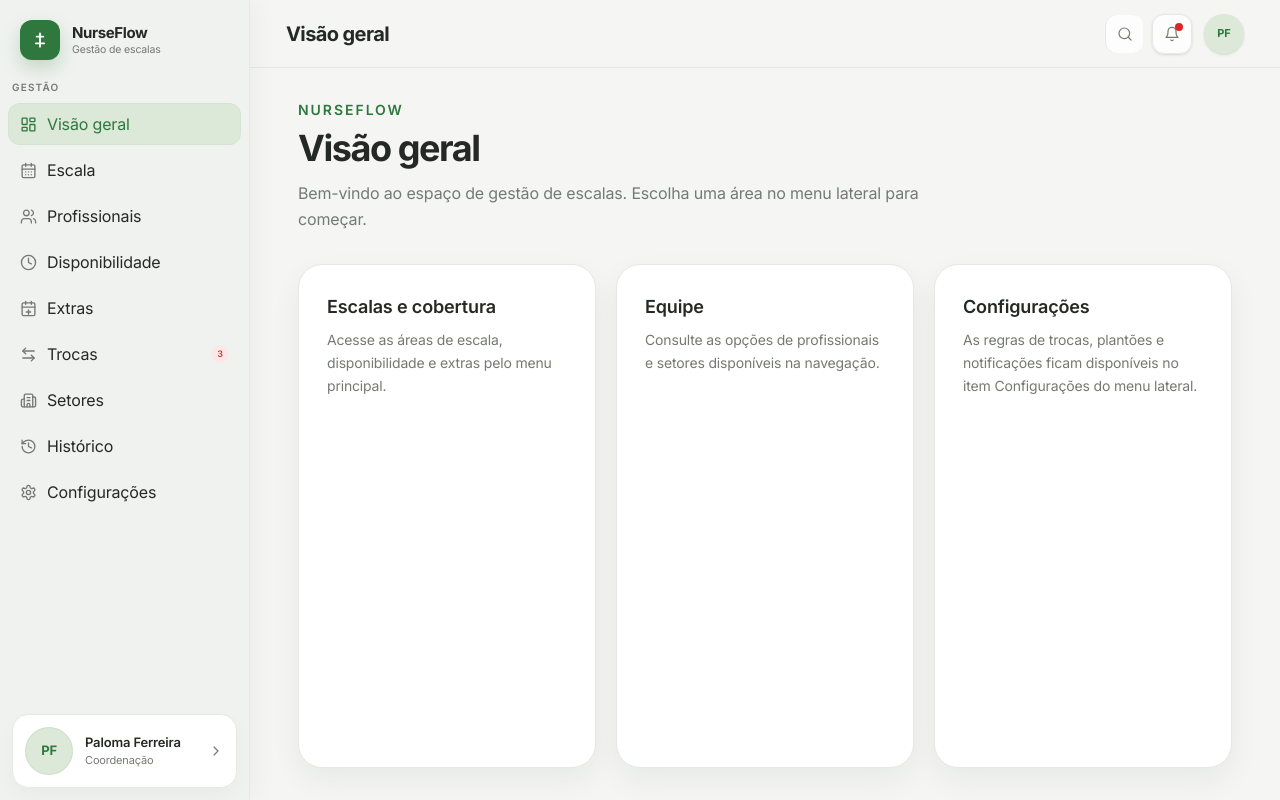
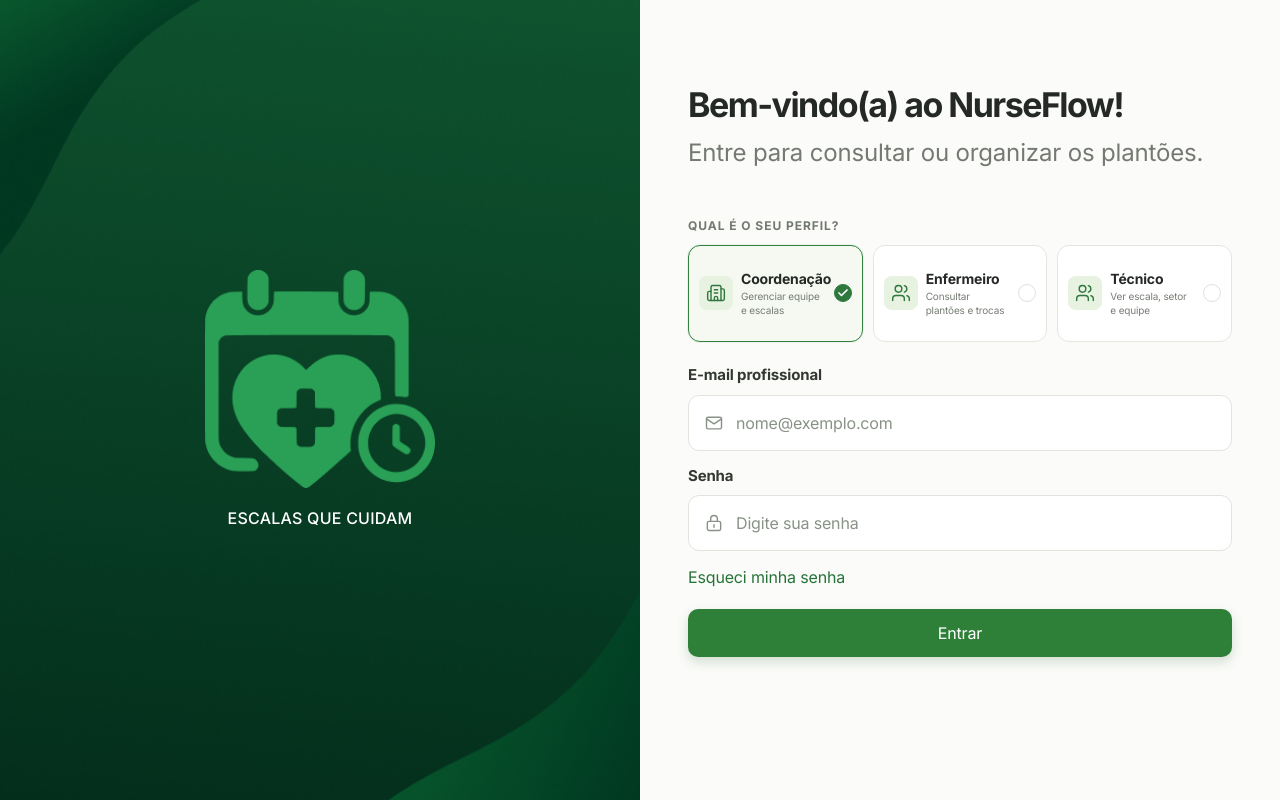
Before and after one commit to yasmin-marques/NurseFlow, a React (Vite) app in the folder front-end/: page / in a window 1280 px wide. Built offline with nearby package versions, Linux system fonts and the light colour scheme.

Commit message:
feat: create and style login page

```diff
--- a/front-end/src/App.tsx
+++ b/front-end/src/App.tsx
@@ -3,8 +3,11 @@
 import { NAV_ITEMS, type NavItemId } from './components/layout/navItems'
 import { OverviewPage } from './pages/Overview/OverviewPage'
 import { SettingsPage } from './pages/Settings/SettingsPage'
+import { LoginPage } from './pages/Login/LoginPage'
+import type { LoginFormValues, LoginProfile } from './pages/Login/types'
 
 function App() {
+  const [authenticated, setAuthenticated] = useState(false)
   const [activeItem, setActiveItem] = useState<NavItemId>('visao-geral')
   const [searchQuery, setSearchQuery] = useState('')
   const activePage = NAV_ITEMS.find((item) => item.id === activeItem)
@@ -13,6 +16,13 @@
     setActiveItem(id)
     setSearchQuery('')
   }
+
+  // eslint-disable-next-line @typescript-eslint/no-unused-vars
+  const handleLogin = (_profile: LoginProfile, _values: LoginFormValues) => {
+    setAuthenticated(true)
+  }
+
+  if (!authenticated) return <LoginPage onLogin={handleLogin} />
 
   return (
     <AppLayout
@@ -27,7 +37,7 @@
         <OverviewPage />
       ) : (
         <section className="mx-auto flex min-h-full w-full max-w-5xl items-center px-5 py-10 sm:px-8">
-          <div className="w-full rounded-3xl border border-border bg-white p-8 shadow-[var(--shadow-soft)] sm:p-12">
+          <div className="w-full rounded-3xl border border-border bg-white p-8 shadow-(--shadow-soft) sm:p-12">
             <p className="text-sm font-semibold uppercase tracking-[0.12em] text-primary">
               NurseFlow
             </p>
--- a/front-end/src/components/icons.tsx
+++ b/front-end/src/components/icons.tsx
@@ -110,6 +110,25 @@
   )
 }
 
+export function Mail(props: IconProps) {
+  return (
+    <Icon {...props}>
+      <rect width="18" height="14" x="3" y="5" rx="2" />
+      <path d="m3 7 9 6 9-6" />
+    </Icon>
+  )
+}
+
+export function LockKeyhole(props: IconProps) {
+  return (
+    <Icon {...props}>
+      <rect width="16" height="11" x="4" y="10" rx="2" />
+      <path d="M8 10V7a4 4 0 1 1 8 0v3" />
+      <path d="M12 14v3" />
+    </Icon>
+  )
+}
+
 export function History(props: IconProps) {
   return (
     <Icon {...props}>
--- /dev/null
+++ b/front-end/src/pages/Login/LoginPage.tsx
@@ -0,0 +1,29 @@
+import { LoginBrand } from './components/LoginBrand'
+import { LoginField } from './components/LoginField'
+import { ProfileSelector } from './components/ProfileSelector'
+import { useLogin } from './useLogin'
+import type { LoginPageProps } from './types'
+
+export function LoginPage({ onLogin }: LoginPageProps) {
+  const login = useLogin(onLogin)
+
+  return (
+    <main className="grid min-h-screen grid-cols-1 grid-rows-[minmax(220px,29vh)_1fr] bg-[#fbfcf9] md:grid-cols-[50%_50%] md:grid-rows-none">
+      <LoginBrand />
+      <section className="flex justify-center px-6 py-8.5 sm:px-8 md:items-start md:px-12 md:pb-12 md:pt-[clamp(48px,10.5vh,92px)]">
+        <form className="w-full max-w-175" onSubmit={login.submit}>
+          <header>
+            <h1 className="m-0 text-[clamp(32px,2.8vw,34px)] font-bold leading-tight tracking-[-0.045em] text-text">Bem-vindo(a) ao NurseFlow!</h1>
+            <p className="mt-2.5 text-2xl text-text-muted">Entre para consultar ou organizar os plantões.</p>
+          </header>
+          <ProfileSelector value={login.profile} onChange={login.setProfile} />
+          <LoginField id="login-email" label="E-mail profissional" type="email" placeholder="nome@exemplo.com" autoComplete="username" value={login.email} onChange={login.setEmail} />
+          <LoginField id="login-password" label="Senha" type="password" placeholder="Digite sua senha" autoComplete="current-password" value={login.password} onChange={login.setPassword} />
+          <button className="mt-3.5 block border-0 bg-transparent p-0 text-[12px] font-bold text-[#267338] hover:underline" type="button" onClick={login.recoverPassword}>Esqueci minha senha</button>
+          {login.message && <p className="mt-2.5 text-[15px] text-text-muted" role="status">{login.message}</p>}
+          <button className="mt-5 h-12 w-full rounded-[10px] border-0 bg-[#2e8039] text-[22px] font-bold text-white shadow-[0_5px_12px_rgba(30,92,40,0.19)] transition hover:-translate-y-px hover:bg-[#276f32]" type="submit">Entrar</button>
+        </form>
+      </section>
+    </main>
+  )
+}
--- /dev/null
+++ b/front-end/src/pages/Login/components/LoginBrand.tsx
@@ -0,0 +1,17 @@
+import backgroundLogin from '../../../assets/backgroundLogin.png'
+import logo from '../../../assets/logo.png'
+
+export function LoginBrand() {
+  return (
+    <section
+      className="flex min-h-0 items-center justify-center bg-[#064b2c] bg-cover bg-position-[center_40%] md:min-h-screen md:bg-center"
+      style={{ backgroundImage: `url(${backgroundLogin})` }}
+      aria-label="NurseFlow — escalas que cuidam"
+    >
+      <div className="flex flex-col items-center gap-2 text-xs font-medium tracking-[0.015em] text-white md:gap-5 md:text-[16px]">
+        <img src={logo} alt="" className="w-24 md:w-[clamp(130px,19vw,230px)]" />
+        <span>ESCALAS QUE CUIDAM</span>
+      </div>
+    </section>
+  )
+}
--- /dev/null
+++ b/front-end/src/pages/Login/components/LoginField.tsx
@@ -0,0 +1,23 @@
+import { LockKeyhole, Mail } from '../../../components/icons'
+
+type LoginFieldProps = {
+  id: string
+  label: string
+  placeholder: string
+  type: 'email' | 'password'
+  value: string
+  autoComplete: string
+  onChange: (value: string) => void
+}
+
+export function LoginField({ id, label, placeholder, type, value, autoComplete, onChange }: LoginFieldProps) {
+  return (
+    <>
+      <label className={`mb-2 block text-[15px] font-bold text-[#333832] ${type === 'password' ? 'mt-3.5' : ''}`} htmlFor={id}>{label}</label>
+      <div className="flex h-14 items-center gap-3 rounded-[11px] border border-[#e0e5dd] bg-white px-3.75 text-[#899287] transition focus-within:border-[#398444] focus-within:shadow-[0_0_0_3px_rgba(57,132,68,0.1)]">
+        {type === 'email' ? <Mail className="h-5 w-5 shrink-0" strokeWidth={1.7} /> : <LockKeyhole className="h-5 w-5 shrink-0" strokeWidth={1.7} />}
+        <input className="w-full min-w-0 border-0 bg-transparent text-[15px] text-text outline-none placeholder:text-[#899287]" id={id} type={type} placeholder={placeholder} autoComplete={autoComplete} value={value} onChange={(event) => onChange(event.target.value)} required />
+      </div>
+    </>
+  )
+}
--- /dev/null
+++ b/front-end/src/pages/Login/components/ProfileSelector.tsx
@@ -0,0 +1,33 @@
+import { Building2, Check, Users } from '../../../components/icons'
+import type { LoginProfile, ProfileOption } from '../types'
+
+const profiles: ProfileOption[] = [
+  { id: 'coordenação', title: 'Coordenação', description: 'Gerenciar equipe e escalas', building: true },
+  { id: 'enfermeiro', title: 'Enfermeiro', description: 'Consultar plantões e trocas' },
+  { id: 'técnico', title: 'Técnico', description: 'Ver escala, setor e equipe' },
+]
+
+type ProfileSelectorProps = {
+  value: LoginProfile
+  onChange: (profile: LoginProfile) => void
+}
+
+export function ProfileSelector({ value, onChange }: ProfileSelectorProps) {
+  return (
+    <fieldset className="mb-5.5 mt-5.5 min-w-0 border-0 p-0 md:mb-5.5 md:mt-12">
+      <legend className="mb-2.5 text-[12px] font-bold tracking-[0.08em] text-[#727970]">QUAL É O SEU PERFIL?</legend>
+      <div className="grid grid-cols-3 gap-1.5 min-[421px]:gap-2.5">
+        {profiles.map((item) => {
+          const selected = value === item.id
+          return (
+            <button key={item.id} type="button" className={`flex min-h-18 min-w-0 items-center gap-1.5 rounded-xl border px-1.5 py-6 text-left text-text transition min-[421px]:gap-2 min-[421px]:px-2.5 md:min-h-20.5 ${selected ? 'border-[#32823d] bg-[#f5f9f2] shadow-[0_0_0_1px_rgba(50,130,61,0.08)]' : 'border-[#e2e7df] bg-white hover:border-[#86b88a]'}`} aria-pressed={selected} onClick={() => onChange(item.id)}>
+              <span className="grid h-7 w-7 flex-none place-items-center rounded-lg bg-[#e7f2e1] text-primary min-[421px]:h-8.5 min-[421px]:w-8.5">{item.building ? <Building2 className="h-5 w-5" strokeWidth={1.7} /> : <Users className="h-5 w-5" strokeWidth={1.7} />}</span>
+              <span className="flex min-w-0 flex-1 flex-col gap-0.75"><strong className="text-[14px] font-bold leading-tight min-[421px]:text-[px]">{item.title}</strong><small className="text-[9px] leading-[1.35] text-[#777e75] min-[421px]:text-[10px]">{item.description}</small></span>
+              <span className={`grid h-4 w-4 flex-none place-items-center rounded-full border min-[421px]:h-4.5 min-[421px]:w-4.5 ${selected ? 'border-primary bg-primary text-white' : 'border-[#dce2da] bg-white'}`} aria-hidden="true">{selected && <Check className="h-3 w-3" strokeWidth={3.5} />}</span>
+            </button>
+          )
+        })}
+      </div>
+    </fieldset>
+  )
+}
--- /dev/null
+++ b/front-end/src/pages/Login/types.ts
@@ -0,0 +1,17 @@
+export type LoginProfile = 'coordenação' | 'enfermeiro' | 'técnico'
+
+export type LoginFormValues = {
+  email: string
+  password: string
+}
+
+export type LoginPageProps = {
+  onLogin: (profile: LoginProfile, values: LoginFormValues) => void
+}
+
+export type ProfileOption = {
+  id: LoginProfile
+  title: string
+  description: string
+  building?: boolean
+}
--- /dev/null
+++ b/front-end/src/pages/Login/useLogin.ts
@@ -0,0 +1,20 @@
+import { useState, type FormEvent } from 'react'
+import type { LoginFormValues, LoginProfile } from './types'
+
+export function useLogin(onLogin: (profile: LoginProfile, values: LoginFormValues) => void) {
+  const [profile, setProfile] = useState<LoginProfile>('coordenação')
+  const [email, setEmail] = useState('')
+  const [password, setPassword] = useState('')
+  const [message, setMessage] = useState('')
+
+  const submit = (event: FormEvent<HTMLFormElement>) => {
+    event.preventDefault()
+    setMessage('')
+    onLogin(profile, { email, password })
+  }
+
+  const recoverPassword = () =>
+    setMessage('Entre em contato com a coordenação para redefinir sua senha.')
+
+  return { profile, setProfile, email, setEmail, password, setPassword, message, submit, recoverPassword }
+}
```
Also changed, not shown: front-end/src/assets/backgroundLogin.png (added), front-end/src/assets/logo.png (added).
